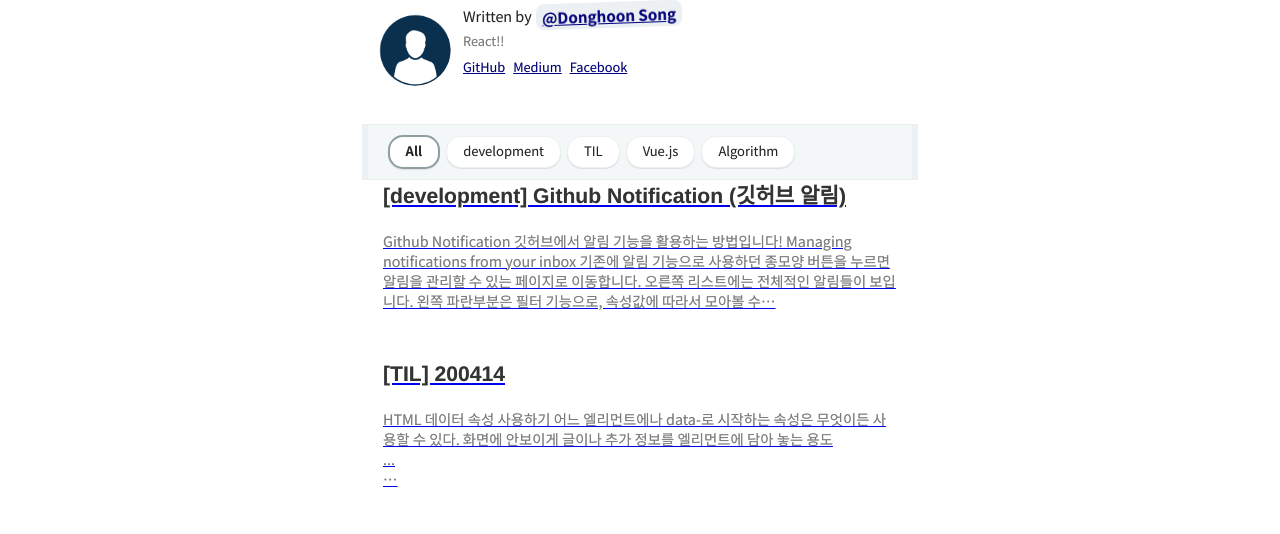
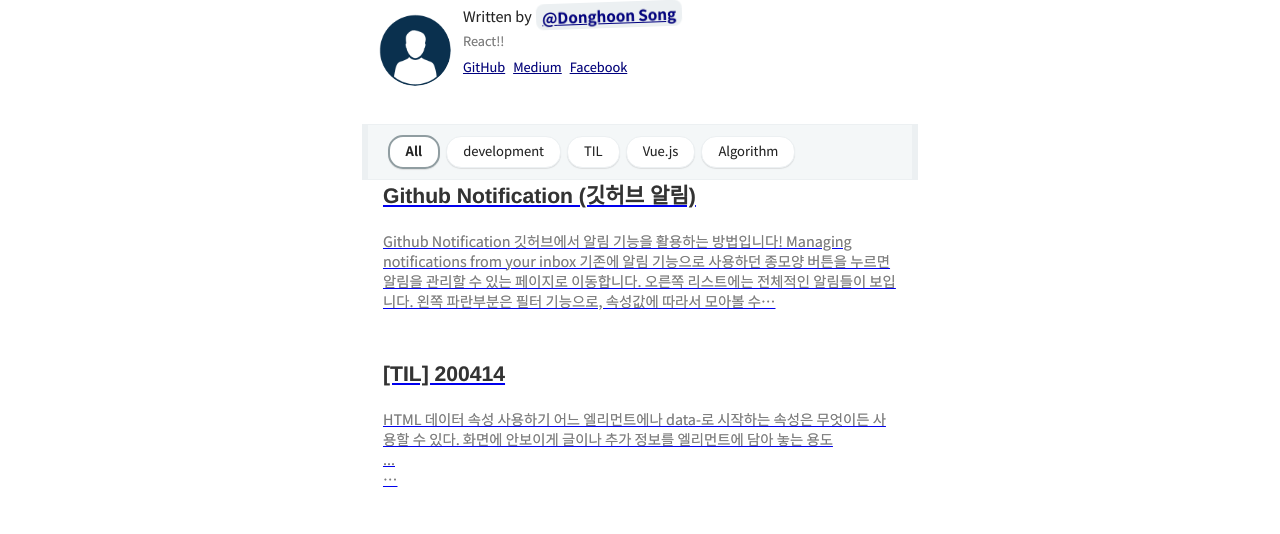
Before and after one commit to donghoon-song/donghoon-song.github.io, a Gatsby site: page / in a window 1280 px wide. Shown: the part 195-729 px from the top of the page. Built offline with nearby package versions, Linux system fonts and the light colour scheme; Gatsby itself is replaced by a stand-in of ours; some packages are replaced by stand-ins of ours; what typography-theme-github would draw is missing.

Commit message:
edit title

```diff
--- a/content/blog/development/Github-Notification-(깃허브 알림).md
+++ b/content/blog/development/Github-Notification-(깃허브 알림).md
@@ -1,5 +1,5 @@
 ---
-title: '[development] Github Notification (깃허브 알림)'
+title: 'Github Notification (깃허브 알림)'
 date: 2020-04-27 21:32:13
 category: 'development'
 draft: false
```
